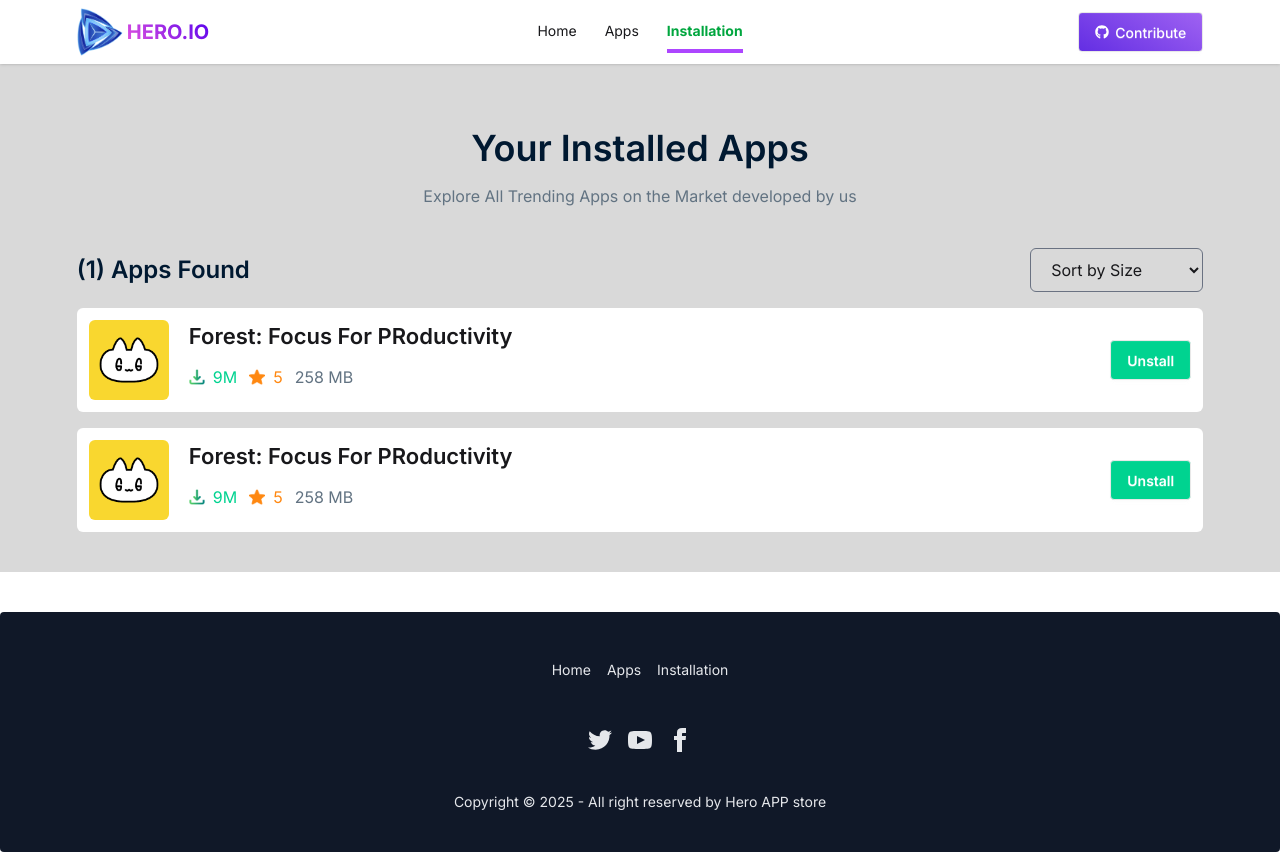
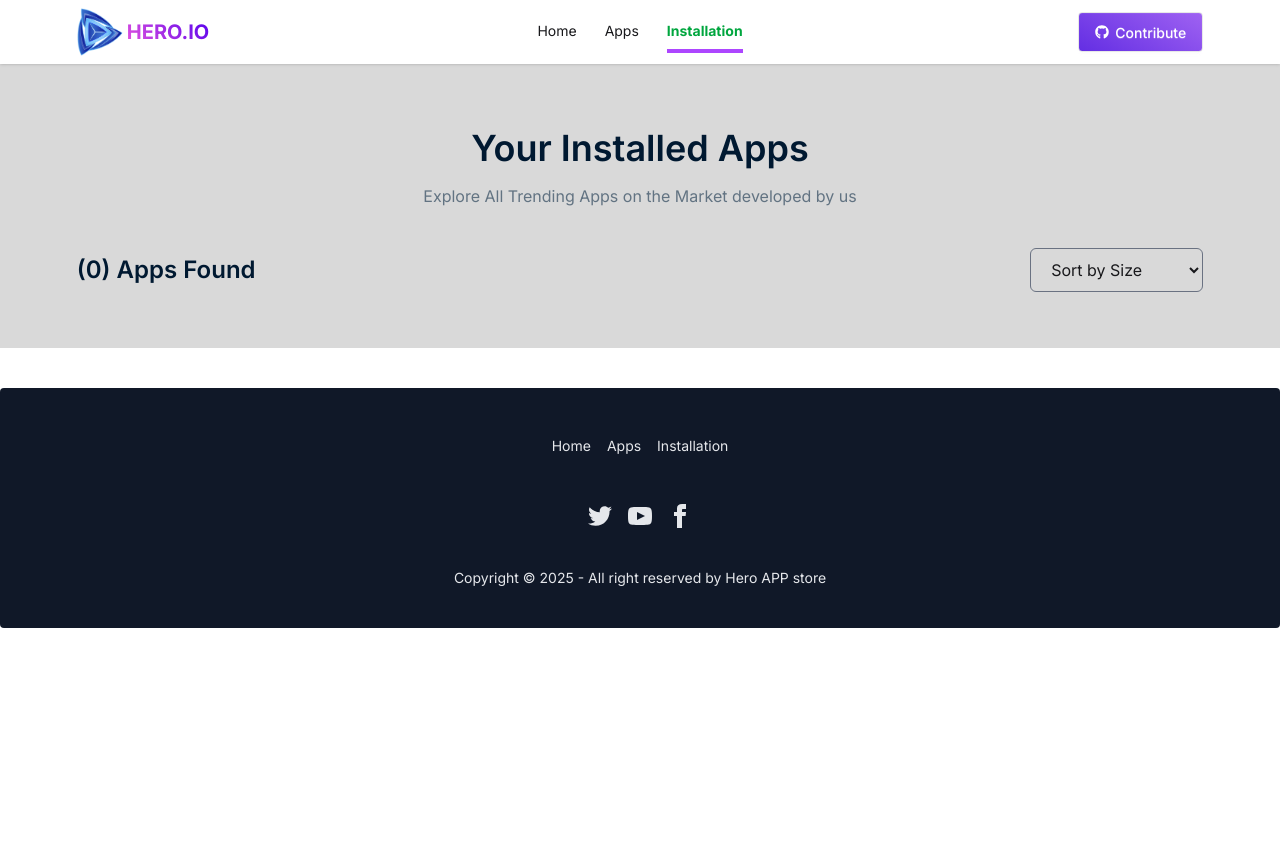
Before and after one commit to naims6/Assignment8, a React (Vite) app: page /installation in a window 1280 px wide. After the commit the page ends 800 px from the top, so only its background shows below. Built offline with nearby package versions, Linux system fonts and the light colour scheme.

Commit message:
installation page add

```diff
--- a/src/Pages/AppDetails/AppDetails.jsx
+++ b/src/Pages/AppDetails/AppDetails.jsx
@@ -2,6 +2,7 @@
 import { useParams } from "react-router";
 import { useYourData } from "../../Hooks/useYourData";
 import RatingChart from "./RatingChart";
+import { addToDb } from "../../Utility/addToDB";
 
 const AppDetails = () => {
   const [isInstalled, setIsInstalled] = useState(false);
@@ -9,6 +10,11 @@
   const { id } = useParams();
 
   const matchedApp = allApps.find((app) => app.id == id) || {};
+
+  const handleInstallApp = (app) => {
+    setIsInstalled(true);
+    addToDb(app);
+  };
 
   const {
     companyName,
@@ -64,7 +70,7 @@
           {/* install button */}
           <div className="-translate-y-2.5 pt-10 lg:pt-0 text-center lg:text-left">
             <button
-              onClick={() => setIsInstalled(true)}
+              onClick={() => handleInstallApp(matchedApp)}
               className="btn py-3 px-5 text-white bg-[#00D390]"
             >
               {isInstalled ? `Installed` : `Install Now (${size}Mb)`}
--- a/src/Pages/Apps/AllApps.jsx
+++ b/src/Pages/Apps/AllApps.jsx
@@ -59,9 +59,13 @@
       {/* all apps */}
       <div className="grid grid-cols-1 md:grid-cols-2 lg:grid-cols-3 xl:grid-cols-4 gap-5">
         {/* card */}
-        {searchedApp.map((app) => (
-          <AppsCard key={app.id} app={app} />
-        ))}
+        {searchedApp.length === 0 ? (
+          <h1 className="col-span-full text-3xl mt-10 text-gray-800 font-bold text-center">
+            Ooops! App Not Found
+          </h1>
+        ) : (
+          searchedApp.map((app) => <AppsCard key={app.id} app={app} />)
+        )}
       </div>
     </div>
   );
--- /dev/null
+++ b/src/Pages/Installation/InstallAppCard.jsx
@@ -0,0 +1,57 @@
+import React from "react";
+import { removeFromDb } from "../../Utility/addToDB";
+
+const InstallAppCard = ({ app, setInstalledApps }) => {
+  const handleUnstallApp = () => {
+    setInstalledApps(removeFromDb(app));
+  };
+
+  const { image, title, downloads, size, ratingAvg } = app;
+  return (
+    <div className="bg-white p-3 rounded-md flex justify-between items-center">
+      {/* left side */}
+      <div className="flex gap-5">
+        <div className="size-20">
+          <img className="w-full rounded-md " src={image} alt="" />
+        </div>
+        <div className="flex flex-col gap-3">
+          <h2 className="font-semibold text-[22px]">{title}</h2>
+          <div className="flex justify-between items-center">
+            <div className="flex gap-3">
+              <span className="text-[#00D390] flex items-center gap-2 ">
+                {" "}
+                <img
+                  src="/public/Images/icon-downloads.png"
+                  className="size-4"
+                  alt=""
+                />{" "}
+                {downloads}M
+              </span>
+              <span className="text-[#FF8811] flex items-center gap-2 ">
+                {" "}
+                <img
+                  src="/public/Images/icon-ratings.png"
+                  className="size-4"
+                  alt=""
+                />{" "}
+                {ratingAvg}
+              </span>
+              <span className="text-[#627382]">{size} MB</span>
+            </div>
+          </div>
+        </div>
+      </div>
+      {/* right side */}
+      <div>
+        <button
+          onClick={() => handleUnstallApp(app)}
+          className="btn text-white bg-[#00D390]"
+        >
+          Unstall
+        </button>
+      </div>
+    </div>
+  );
+};
+
+export default InstallAppCard;
--- a/src/Pages/Installation/Installation.jsx
+++ b/src/Pages/Installation/Installation.jsx
@@ -1,7 +1,11 @@
-import React from "react";
+import React, { useState } from "react";
 import Title from "../../Components/Title";
+import { getFromDb } from "../../Utility/addToDB";
+import InstallAppCard from "./InstallAppCard";
 
 const Installation = () => {
+  const [installedApps, setInstalledApps] = useState(() => getFromDb());
+
   return (
     <div className="bg-[#D9D9D9]">
       <div className="container2 pt-16 pb-10">
@@ -12,7 +16,7 @@
         {/* sorting actions */}
         <div className="flex flex-col lg:flex-row gap-3.5 items-center justify-between pt-10 pb-4">
           <h1 className="text-2xl text-[#001931] font-semibold">
-            (1) Apps Found
+            ({installedApps.length}) Apps Found
           </h1>
           <select className="border border-gray-500 rounded-md py-2.5 px-4 outline-none">
             <option value="a">Sort by Size</option>
@@ -23,95 +27,9 @@
         {/* installed app */}
         <div className="flex flex-col gap-4">
           {/* first  */}
-          <div className="bg-white p-3 rounded-md flex justify-between items-center">
-            {/* left side */}
-            <div className="flex gap-5">
-              <div className="size-20">
-                <img
-                  className="w-full rounded-md "
-                  src="/public/Images/demo-app (1).webp"
-                  alt=""
-                />
-              </div>
-              <div className="flex flex-col gap-3">
-                <h2 className="font-semibold text-[22px]">
-                  Forest: Focus For PRoductivity
-                </h2>
-                <div className="flex justify-between items-center">
-                  <div className="flex gap-3">
-                    <span className="text-[#00D390] flex items-center gap-2 ">
-                      {" "}
-                      <img
-                        src="/public/Images/icon-downloads.png"
-                        className="size-4"
-                        alt=""
-                      />{" "}
-                      9M
-                    </span>
-                    <span className="text-[#FF8811] flex items-center gap-2 ">
-                      {" "}
-                      <img
-                        src="/public/Images/icon-ratings.png"
-                        className="size-4"
-                        alt=""
-                      />{" "}
-                      5
-                    </span>
-                    <span className="text-[#627382]">258 MB</span>
-                  </div>
-                </div>
-              </div>
-            </div>
-            {/* right side */}
-            <div>
-              <button className="btn text-white bg-[#00D390]">Unstall</button>
-            </div>
-          </div>
-          {/* second  */}
-          <div className="bg-white p-3 rounded-md flex justify-between items-center">
-            {/* left side */}
-            <div className="flex gap-5">
-              <div className="size-20">
-                <img
-                  className="w-full rounded-md "
-                  src="/public/Images/demo-app (1).webp"
-                  alt=""
-                />
-              </div>
-              <div className="flex flex-col gap-3">
-                <h2 className="font-semibold text-[22px]">
-                  Forest: Focus For PRoductivity
-                </h2>
-                <div className="flex justify-between items-center">
-                  <div className="flex gap-3">
-                    <span className="text-[#00D390] flex items-center gap-2 ">
-                      {" "}
-                      <img
-                        src="/public/Images/icon-downloads.png"
-                        className="size-4"
-                        alt=""
-                      />{" "}
-                      9M
-                    </span>
-                    <span className="text-[#FF8811] flex items-center gap-2 ">
-                      {" "}
-                      <img
-                        src="/public/Images/icon-ratings.png"
-                        className="size-4"
-                        alt=""
-                      />{" "}
-                      5
-                    </span>
-                    <span className="text-[#627382]">258 MB</span>
-                  </div>
-                </div>
-              </div>
-            </div>
-            {/* right side */}
-            <div>
-              <button className="btn text-white bg-[#00D390]">Unstall</button>
-            </div>
-          </div>
+          {installedApps.map((app) => (
+            <InstallAppCard app={app} setInstalledApps={setInstalledApps} />
+          ))}
         </div>
       </div>
     </div>
--- /dev/null
+++ b/src/Utility/addToDB.js
@@ -0,0 +1,23 @@
+const getFromDb = () => {
+  const data = JSON.parse(localStorage.getItem("installedApp")) || [];
+  return data;
+};
+
+const addToDb = (value) => {
+  const data = getFromDb();
+  const matchedData = data.find((app) => app.id === value.id);
+  if (matchedData) return;
+
+  const updatedData = [...data, value];
+  localStorage.setItem("installedApp", JSON.stringify(updatedData));
+};
+
+const removeFromDb = (value) => {
+  const data = getFromDb();
+  const updatedData = data.filter((app) => app.id !== value.id);
+
+  localStorage.setItem("installedApp", JSON.stringify(updatedData));
+  return updatedData;
+};
+
+export { getFromDb, addToDb, removeFromDb };
```
